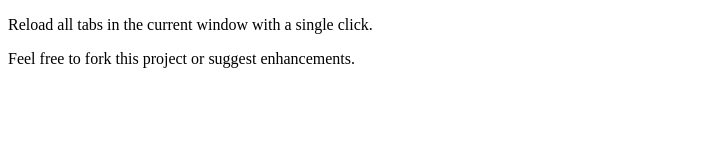
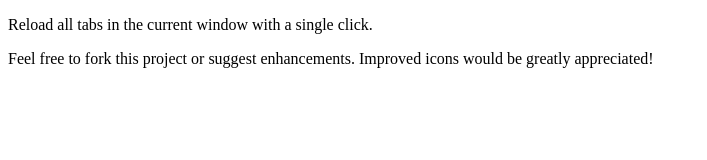
Before and after one commit to ericchase/addon--reload-all-tabs-in-window, a browser extension: page app/options/options.html in a window 1280 px wide. Shown: the whole page, without its empty margins (0-707 px from the left). Drawn offline with Linux system fonts and the light colour scheme.

Commit message:
added contribution text

```diff
--- a/app/options/options.html
+++ b/app/options/options.html
@@ -8,7 +8,7 @@
 
 <body>
   <p>Reload all tabs in the current window with a single click.</p>
-  <p>Feel free to fork this project or suggest enhancements.</p>
+  <p>Feel free to fork this project or suggest enhancements. Improved icons would be greatly appreciated!</p>
 </body>
 
 </html>
```
Also changed, not shown: README.md.
